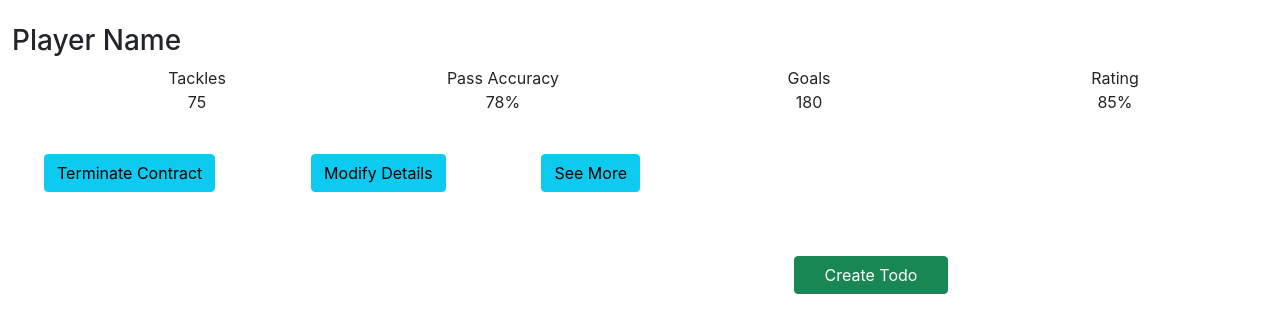
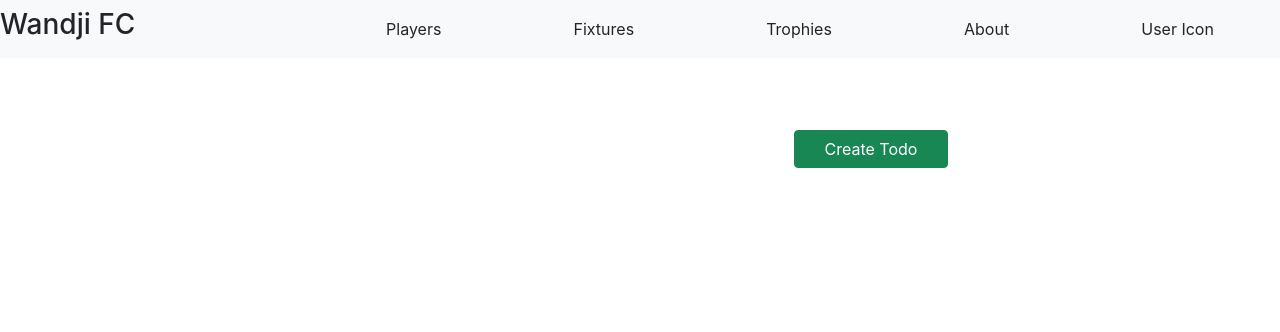
Before and after one commit to wandji20/wandji-fc, a React (Create React App) app: page /players in a window 1280 px wide. Shown: the top 332 px of the page. Built offline with nearby package versions, Linux system fonts and the light colour scheme.

Commit message:
Add Nav component

```diff
--- a/src/components/App.js
+++ b/src/components/App.js
@@ -2,10 +2,12 @@
 import { Fragment } from 'react';
 import NewPlayerForm from './NewPlayerForm';
 import Players from './Players';
+import Nav from './Nav';
 
 function App() {
   return (
     <Fragment>
+      <Nav/>
       <Players/>
       <NewPlayerForm />
     </Fragment>
--- /dev/null
+++ b/src/components/Nav.js
@@ -0,0 +1,30 @@
+/* eslint-disable */
+import React from 'react';
+
+const Nav = () => (
+  <nav className="navbar navbar-expand-lg navbar-light bg-light justify-content-between">
+
+    <h3>Wandji FC</h3>
+    <ul className="navbar-nav  d-flex justify-content-around w-75">
+      <li className="nav-item">
+
+        Players
+      </li>
+      <li className="nav-item">
+        Fixtures
+      </li>
+      <li className="nav-item">
+        Trophies
+      </li>
+      <li className="nav-item">
+        About
+      </li>
+      <li className="nav-item">
+        User Icon
+      </li>
+    </ul>
+
+  </nav>
+);
+
+export default Nav;
--- a/src/components/NewPlayerForm.js
+++ b/src/components/NewPlayerForm.js
@@ -22,6 +22,7 @@ const NewPlayerForm = (props) => {
     e.preventDefault();
     const data = { name, joined, tackles, passing, goals, rating  };
     addPlayer(data);
+    showForm()
     setName('');
     setJoined('');
     setTackles(0);
--- a/src/components/Player.js
+++ b/src/components/Player.js
@@ -1,24 +1,38 @@
+/* eslint-disable */
 import React from 'react';
 
-const Player = () => (
+const Player = (props) => {
+  const {
+    name, tackles, passing, goals, rating,
+  } = props.player;
+  return (
     <article className="player d-flex flex-column border-0">
-    <h3 className="name ml-5">Player Name</h3>
+      <h3 className="name ml-5">{name}</h3>
       <ul className="player-details d-flex list-style-none">
         <li className="d-inline-flex col-3 justify-content flex-column">
           <span className="align-self-center">Tackles</span>
-        <span className="align-self-center">75</span>
+          <span className="align-self-center">
+            {tackles}
+            %
+          </span>
         </li>
         <li className="d-inline-flex col-3 justify-content flex-column">
           <span className="align-self-center">Pass Accuracy</span>
-        <span className="align-self-center">78%</span>
+          <span className="align-self-center">
+            {passing}
+            %
+          </span>
         </li>
         <li className="d-inline-flex col-3 justify-content flex-column">
           <span className="align-self-center">Goals</span>
-        <span className="align-self-center">180</span>
+          <span className="align-self-center">{goals}</span>
         </li>
         <li className="d-inline-flex col-3 justify-content flex-column">
           <span className="align-self-center">Rating</span>
-        <span className="align-self-center">85%</span>
+          <span className="align-self-center">
+            {rating}
+            %
+          </span>
         </li>
       </ul>
       <ul className=" mt-4 player-controls d-flex justify-content-between list-style-none w-50">
@@ -28,5 +42,6 @@ const Player = () => (
       </ul>
     </article>
   );
+};
 
 export default Player;
--- a/src/components/Players.js
+++ b/src/components/Players.js
@@ -1,9 +1,11 @@
 /* eslint-disable */
 import React from 'react';
 import Player from './Player';
+import {connect} from 'react-redux';
+import addPlayer from '../redux/actions/addPlayer';
 
-const Players = () => {
-  const players = [{id:1}]
+const Players = (props) => {
+  const players = props.players || []
   return (
     <section className="player container mx-auto mt-4 d-flex flex-column border-0">
       {
@@ -15,4 +17,10 @@ const Players = () => {
   );
 };
 
-export default Players;
+const mapStateToProps = (state) => {
+  return {
+    players: state.addPlayer.players
+  }
+}
+
+export default connect(mapStateToProps)(Players);
--- a/src/redux/reducers/addPlayerReducer.js
+++ b/src/redux/reducers/addPlayerReducer.js
@@ -4,12 +4,14 @@ import { ADD_PLAYER } from '../constants';
 const initialState = { players: [] };
 const addPlayerReducer = (state = initialState, action) => {
   const { players } = state;
+  console.log(state)
   switch (action.type) {
     case ADD_PLAYER:
       const player = action.payload
       player.id = Date.now()
       return {
-        ...state, players: [...players].concat({ ...player }),
+        ...state,
+        players: [...players].concat({ ...player }),
       };
     default:
       return { ...state };
```
Also changed, not shown: src/index.css (+9 -0 lines). Lines whose indentation alone changed are shown as unchanged.
